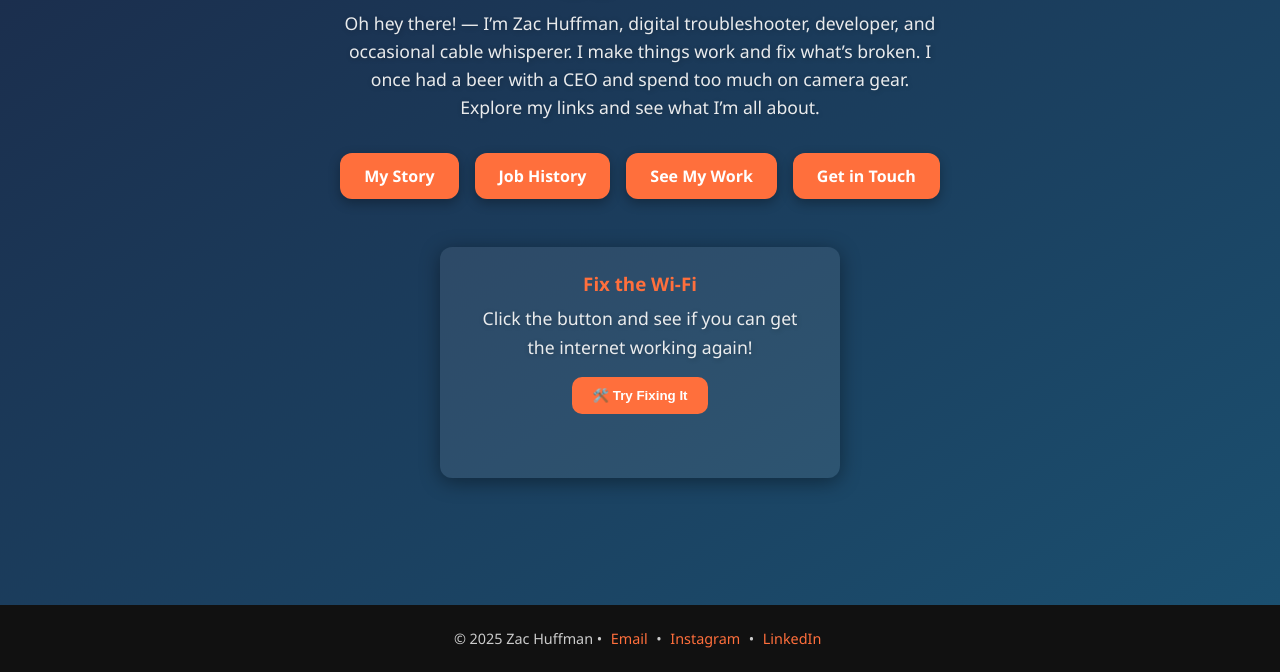
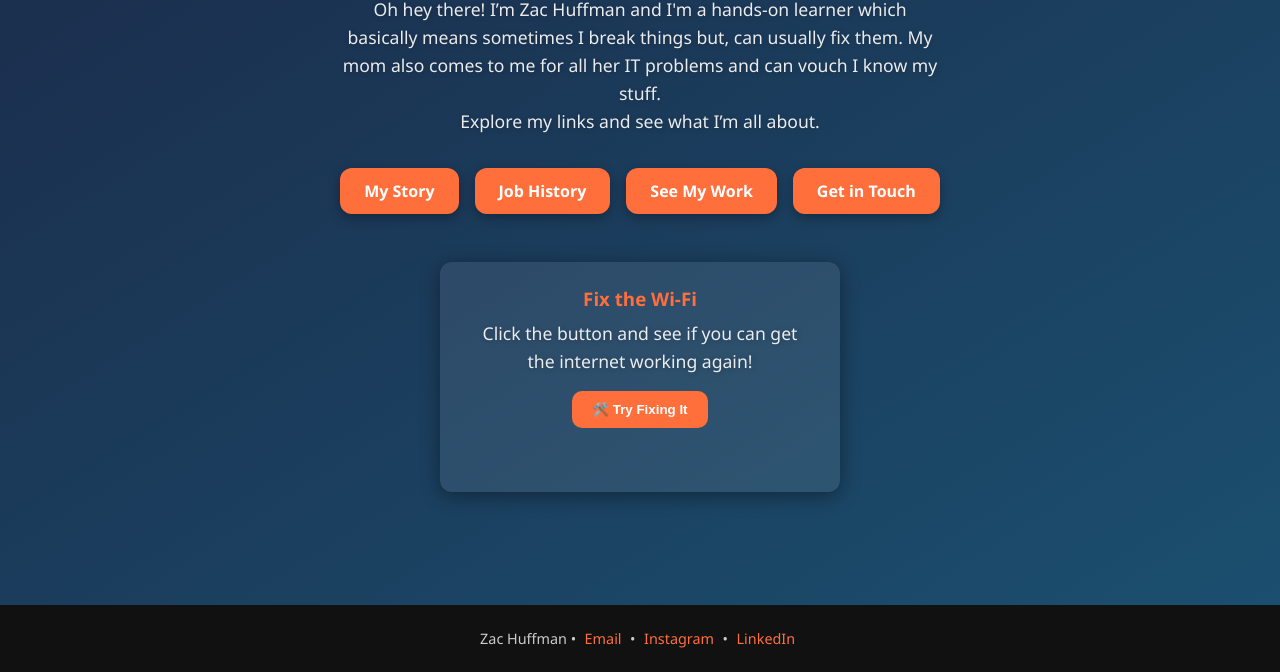
Before and after one commit to zacharyhuffman-pvcc/ZacHuffman, a plain HTML site: page index.html in a window 1280 px wide. Shown: the part 195-867 px from the top of the page. Drawn offline with Linux system fonts and the light colour scheme.

Commit message:
Update index.html

```diff
--- a/index.html
+++ b/index.html
@@ -143,10 +143,12 @@
     <section class="hero">
       <h2>Cable Re-Plugger Extraordinaire</h2>
       <p>
-        Oh hey there! — I’m Zac Huffman, digital troubleshooter, developer, and occasional cable whisperer.
-        I make things work and fix what’s broken. I once had a beer with a CEO and spend too much on camera gear.
-        Explore my links and see what I’m all about.
+      Oh hey there!     I’m Zac Huffman and I'm a hands-on learner which basically means sometimes I break things but, can usually fix them.  My mom also comes to me for all her IT problems and can vouch I know my stuff.
       </p>
+      <p>
+          Explore my links and see what I’m all about.
+      </p>
+
 
       <div class="hero-buttons">
         <a href="About.html" class="btn">My Story</a>
@@ -165,7 +167,7 @@
   </main>
 
   <footer>
-    © 2025 Zac Huffman •
+    Zac Huffman •
     <a href="mailto:zacharysethhuffman@icloud.com">Email</a> •
     <a href="https://www.instagram.com/the_huffington">Instagram</a> •
     <a href="https://www.linkedin.com/in/zachary-huffman-4b9b9b306?utm_source=share&utm_campaign=share_via&utm_content=profile&utm_medium=ios_app">LinkedIn</a>
```
